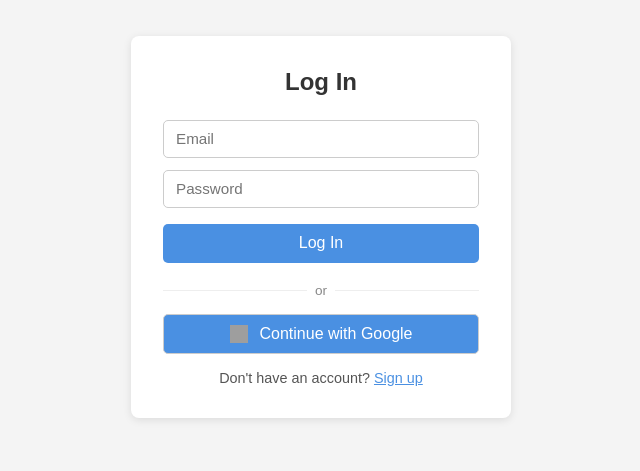
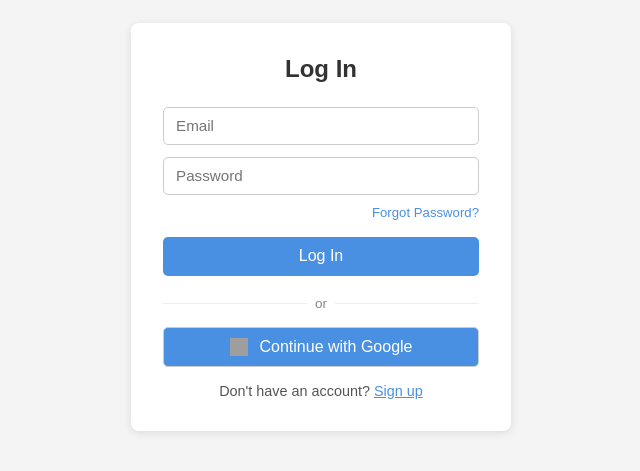
Before and after one commit to AtulSharmx/The-Full-Stack-Safety-Net, a React (Vite) app: page / in a window 1280 px wide. Shown: the part 173-644 px from the top of the page, without its empty margins (319-959 px from the left). Built offline with nearby package versions, Linux system fonts and the light colour scheme; no server answers; grey boxes are pictures that could not be loaded.

Commit message:
Add Forgot Password functionality to Login screen

```diff
--- a/src/components/Login.css
+++ b/src/components/Login.css
@@ -50,6 +50,27 @@
   color: #c0392b;
   font-size: 0.875rem;
 }
+
+.success-msg {
+  color: #27ae60;
+  font-size: 0.875rem;
+}
+
+.forgot-wrapper {
+  text-align: right;
+  margin-top: -0.25rem;
+}
+
+.forgot-link {
+  font-size: 0.825rem;
+  color: #4a90e2;
+  cursor: pointer;
+}
+
+.forgot-link:hover {
+  text-decoration: underline;
+}
+
 
 .switch-link {
   text-align: center;
--- a/src/components/Login.jsx
+++ b/src/components/Login.jsx
@@ -1,5 +1,5 @@
 import { useState } from "react";
-import { signInWithEmailAndPassword, signInWithPopup, GoogleAuthProvider } from "firebase/auth";
+import { signInWithEmailAndPassword, signInWithPopup, GoogleAuthProvider, sendPasswordResetEmail } from "firebase/auth";
 import { auth } from "../firebase/firebaseConfig";
 import "./Login.css";
 
@@ -9,10 +9,12 @@ function Login({ onSwitch }) {
   const [email, setEmail] = useState("");
   const [password, setPassword] = useState("");
   const [error, setError] = useState("");
+  const [message, setMessage] = useState("");
 
   async function handleLogin(e) {
     e.preventDefault();
     setError("");
+    setMessage("");
     try {
       await signInWithEmailAndPassword(auth, email, password);
     } catch (err) {
@@ -22,10 +24,27 @@ function Login({ onSwitch }) {
 
   async function handleGoogleLogin() {
     setError("");
+    setMessage("");
     try {
       await signInWithPopup(auth, googleProvider);
     } catch (err) {
       setError("Google sign-in failed. Please try again.");
+    }
+  }
+
+  async function handleForgotPassword() {
+    if (!email.trim()) {
+      setError("Please enter your email address first.");
+      setMessage("");
+      return;
+    }
+    setError("");
+    setMessage("");
+    try {
+      await sendPasswordResetEmail(auth, email.trim());
+      setMessage("Password reset email sent! Check your inbox.");
+    } catch (err) {
+      setError("Could not send reset email. Please verify your email.");
     }
   }
 
@@ -47,7 +66,13 @@ function Login({ onSwitch }) {
           onChange={(e) => setPassword(e.target.value)}
           required
         />
+        <div className="forgot-wrapper">
+          <span className="forgot-link" onClick={handleForgotPassword}>
+            Forgot Password?
+          </span>
+        </div>
         {error && <p className="error-msg">{error}</p>}
+        {message && <p className="success-msg">{message}</p>}
         <button type="submit">Log In</button>
       </form>
       <div className="divider"><span>or</span></div>
```
